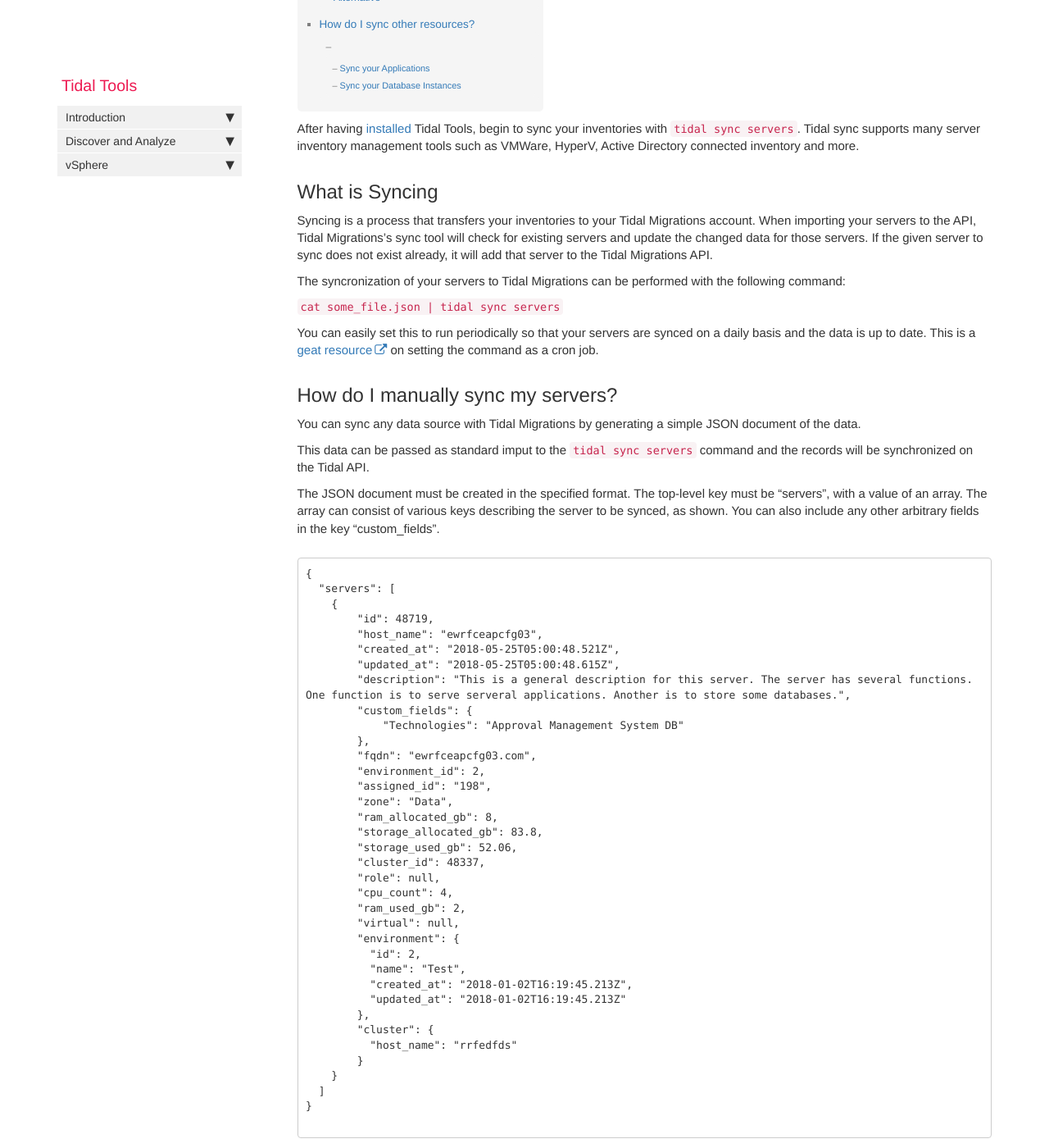
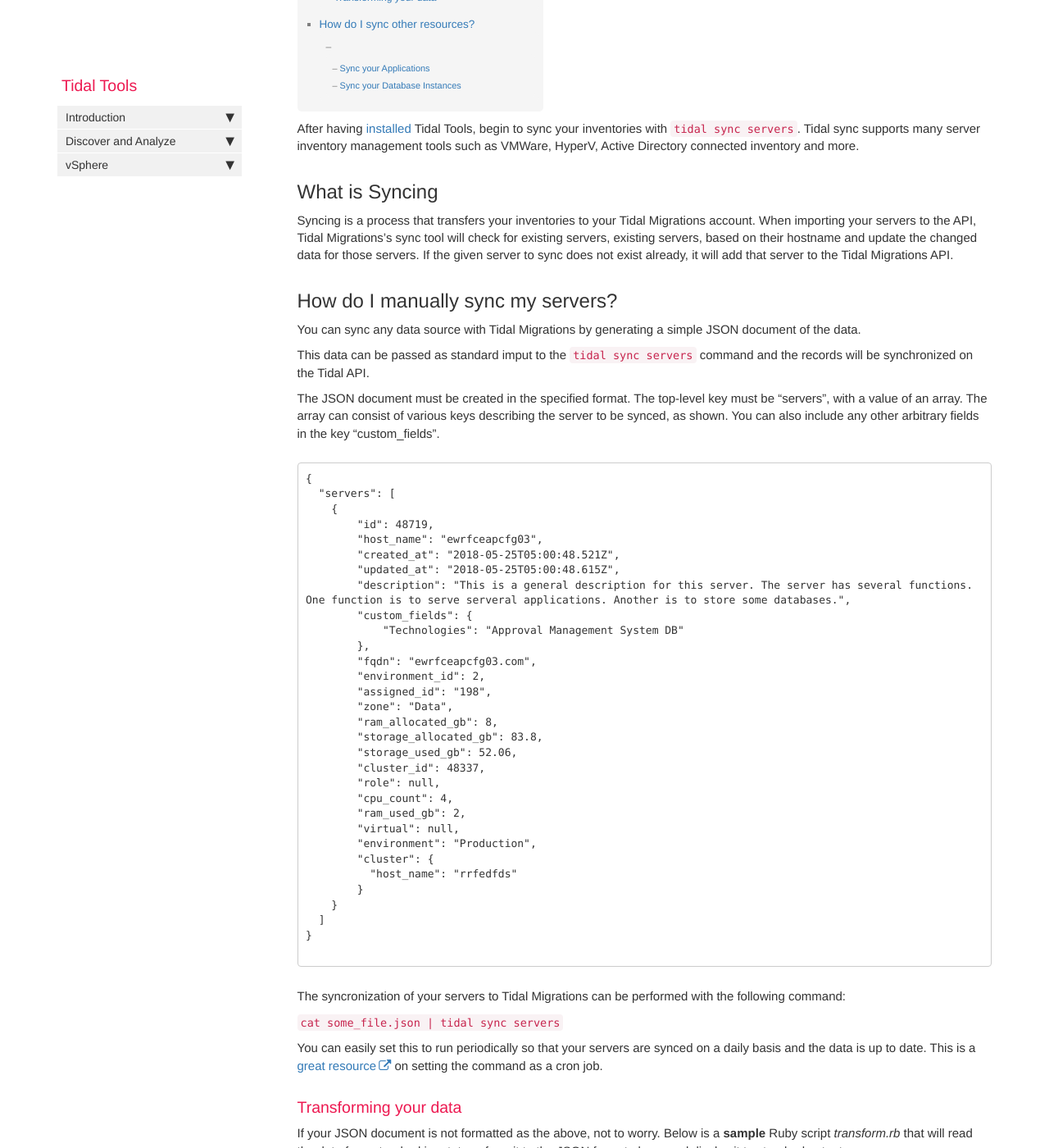
Before and after one commit to tidalmigrations/tidalmigrations.github.io, a Jekyll site: the page built from pages/tidal tools/syncservers.md, in a window 1280 px wide and 1400 px high, scrolled down 295 px. Shown: the whole window at 82% size. Built offline with Jekyll 4.4.1, drawn with Linux system fonts in a browser that asks for light colours; nearby versions of some CDN libraries; comment, search, counter and statistics services are not loaded; some of the changed text lies outside the part shown.

Commit message:
fixes to content

````diff
--- a/pages/tidal tools/syncservers.md
+++ b/pages/tidal tools/syncservers.md
@@ -2,7 +2,7 @@
 title: Sync your Server Inventory (and other resources)
 keywords: servers, sync
 last_updated: May 25, 2018
-summary: "Sync any data source with Tidal Migrations"
+summary: "Sync your data with Tidal Migrations"
 sidebar: tidal_toolsbar
 permalink: sync-servers.html
 folder: tidaltools
@@ -14,18 +14,10 @@ VMWare, HyperV, Active Directory connected inventory and more.
 ## What is Syncing
 
 Syncing is a process that transfers your inventories to your Tidal Migrations account.
-When importing your servers to the API, Tidal Migrations's sync tool will check for existing servers
+When importing your servers to the API, Tidal Migrations's sync tool will check for existing servers, existing servers, based on their hostname
 and update the changed data for those servers.
 If the given server to sync does not exist already, it will add that server to the Tidal Migrations API.
 
-The syncronization of your servers to Tidal Migrations can be performed with the following command:
-
-`` cat some_file.json | tidal sync servers ``
-
-
-You can easily set this to run periodically so that your servers are synced on a daily basis and the data is up to date.
-This is a [geat resource](https://www.digitalocean.com/community/tutorials/how-to-use-cron-to-automate-tasks-on-a-vps)
-on setting the command as a cron job.
 
 ## How do I manually sync my servers?
 
@@ -63,12 +55,7 @@ You can also include any other arbitrary fields in the key "custom_fields".
         "cpu_count": 4,
         "ram_used_gb": 2,
         "virtual": null,
-        "environment": {
-          "id": 2,
-          "name": "Test",
-          "created_at": "2018-01-02T16:19:45.213Z",
-          "updated_at": "2018-01-02T16:19:45.213Z"
-        },
+        "environment": "Production",
         "cluster": {
           "host_name": "rrfedfds"
         }
@@ -77,9 +64,16 @@ You can also include any other arbitrary fields in the key "custom_fields".
 }
 
 ```
+The syncronization of your servers to Tidal Migrations can be performed with the following command:
+
+`` cat some_file.json | tidal sync servers ``
 
 
-### Alternative
+You can easily set this to run periodically so that your servers are synced on a daily basis and the data is up to date.
+This is a [great resource](https://www.digitalocean.com/community/tutorials/how-to-use-cron-to-automate-tasks-on-a-vps)
+on setting the command as a cron job.
+
+### Transforming your data
 
 If your JSON document is not formatted as the above, not to worry. Below is a **sample** Ruby script _transform.rb_ that will read the data
 from standard input, transform it to the JSON format above and display it to standard output.
@@ -121,7 +115,9 @@ Change the file permissions to make the script executable using:
 
 ``` chmod +x ./transform.rb ```
 
-You can now utlise your script with a given JSON file and it will be synced to your account via the API.
+You can now utlise your script with a given JSON file and it will be synced to your account via the API. Utlise the command below:
+
+``` cat some_file.json | ./transform.rb | tidal sync servers ```
 
 ## How do I sync other resources?
 
@@ -179,5 +175,8 @@ The syncronization of your Database Instances can be performed by following the
     }
   }
 ]
+```
 
-```
+Sync your Database Instances with the following command:
+
+`` cat some_file.json | tidal sync database-instances ``
````
